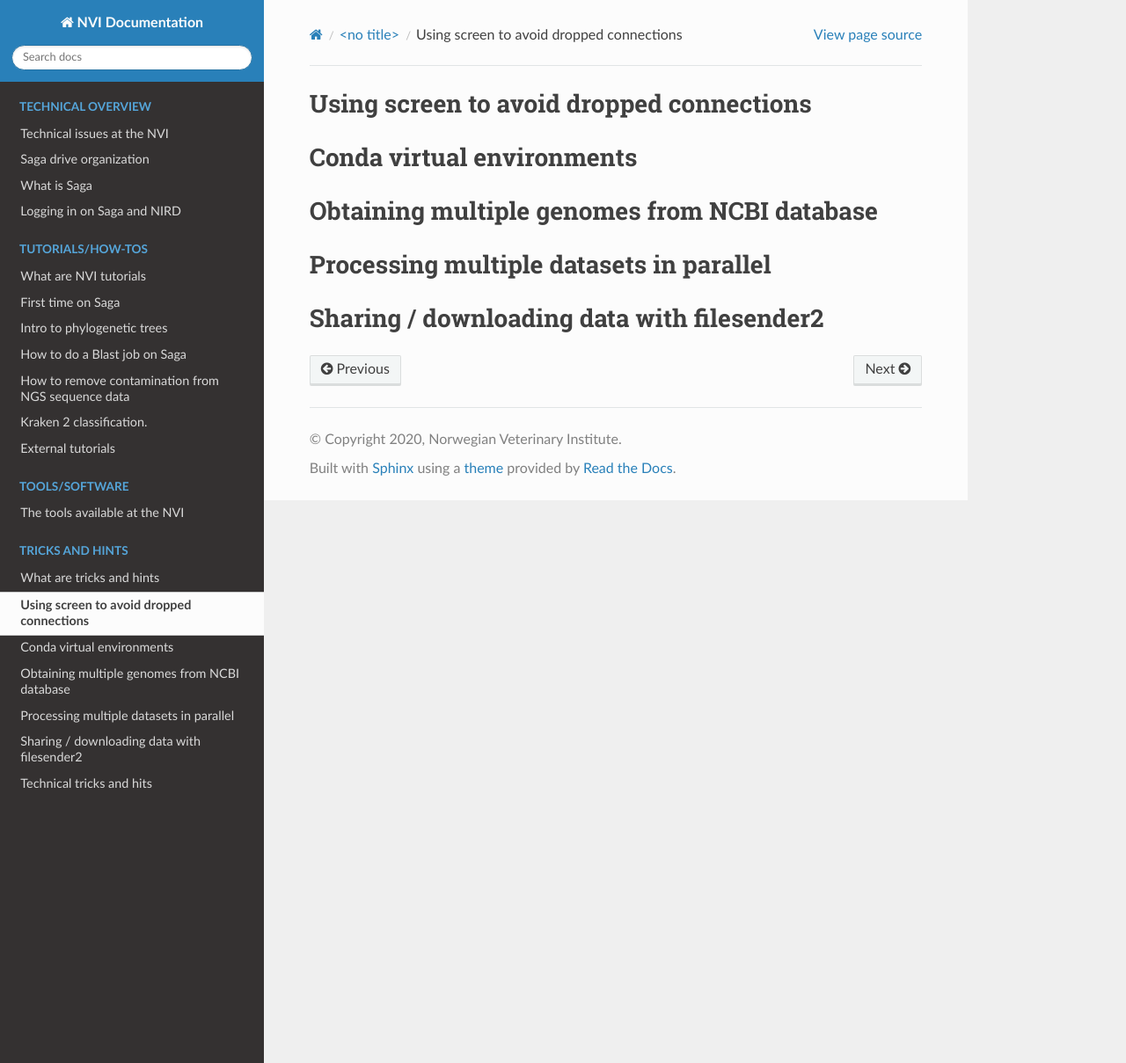
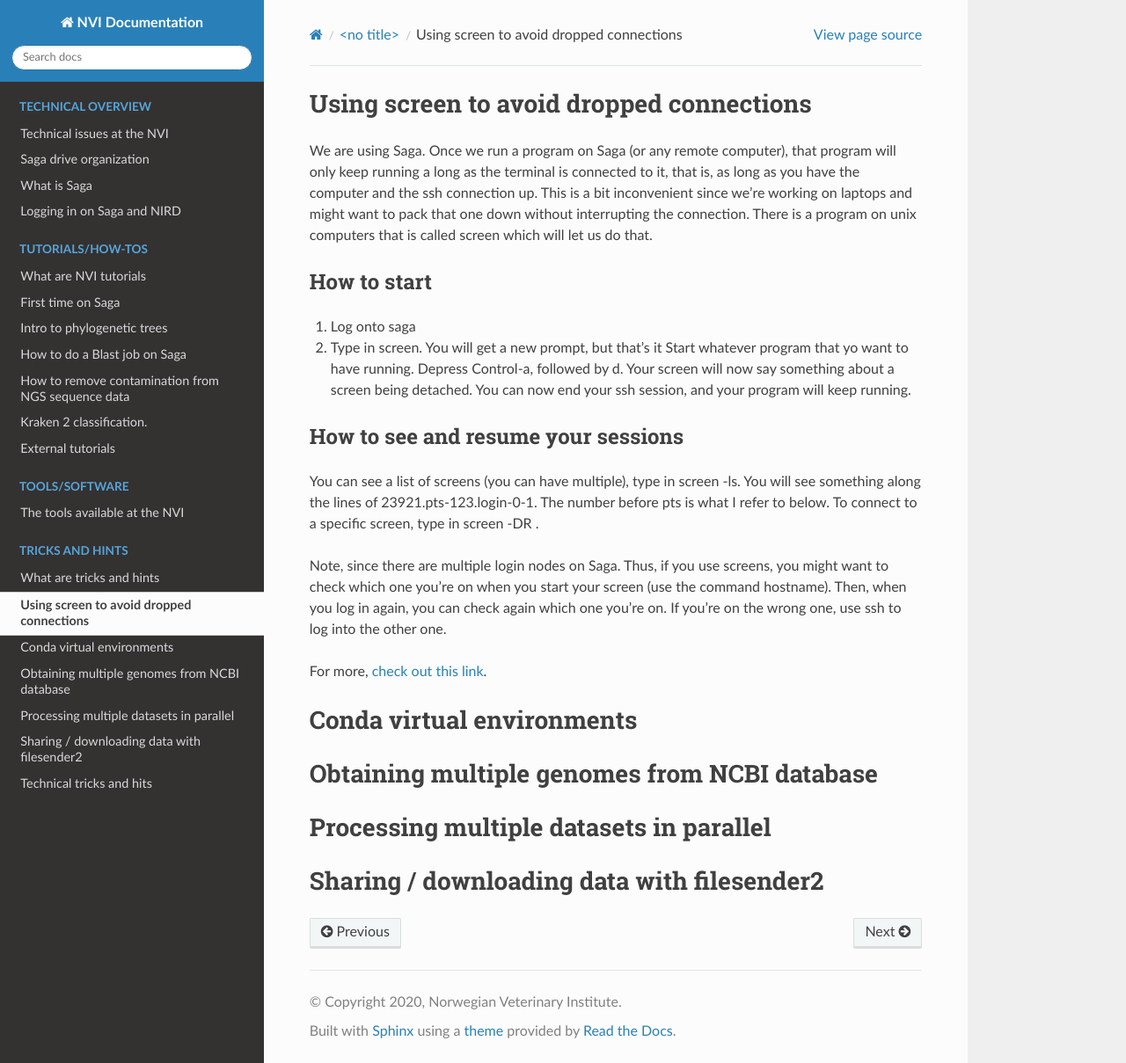
Before and after one commit to NorwegianVeterinaryInstitute/nvi-documentation, a Sphinx documentation site: the page built from docs/source/tricks/sagatricks.md, in a window 1280 px wide and 1209 px high. Shown: the whole window at 88% size. Built offline with Sphinx 7.4.7 and the Read the Docs theme 2.0.0, drawn with Linux system fonts in a browser that asks for light colours; pages that are not in the unit, such as notebooks, are missing from menus.

Commit message:
Update sagatricks.md

```diff
--- a/docs/source/tricks/sagatricks.md
+++ b/docs/source/tricks/sagatricks.md
@@ -1,4 +1,21 @@
 ## Using screen to avoid dropped connections
+
+We are using Saga. Once we run a program on Saga (or any remote computer), that program will only keep running a long as the terminal is connected to it, that is, as long as you have the computer and the ssh connection up. This is a bit inconvenient since we’re working on laptops and might want to pack that one down without interrupting the connection. There is a program on unix computers that is called screen which will let us do that.
+
+### How to start
+1. Log onto saga
+2. Type in screen. You will get a new prompt, but that’s it
+Start whatever program that yo want to have running.
+Depress Control-a, followed by d. Your screen will now say something about a screen being detached.
+You can now end your ssh session, and your program will keep running.
+
+### How to see and resume your sessions
+You can see a list of screens (you can have multiple), type in screen -ls. You will see something along the lines of 23921.pts-123.login-0-1. The number before pts is what I refer to below. To connect to a specific screen, type in screen -DR <number>.
+
+Note, since there are multiple login nodes on Saga. Thus, if you use screens, you might want to check which one you’re on when you start your screen (use the command hostname). Then, when you log in again, you can check again which one you’re on. If you’re on the wrong one, use ssh to log into the other one.
+
+For more, [check out this link](https://www.tecmint.com/screen-command-examples-to-manage-linux-terminals/).
+
 
 ## Conda virtual environments
 
```
